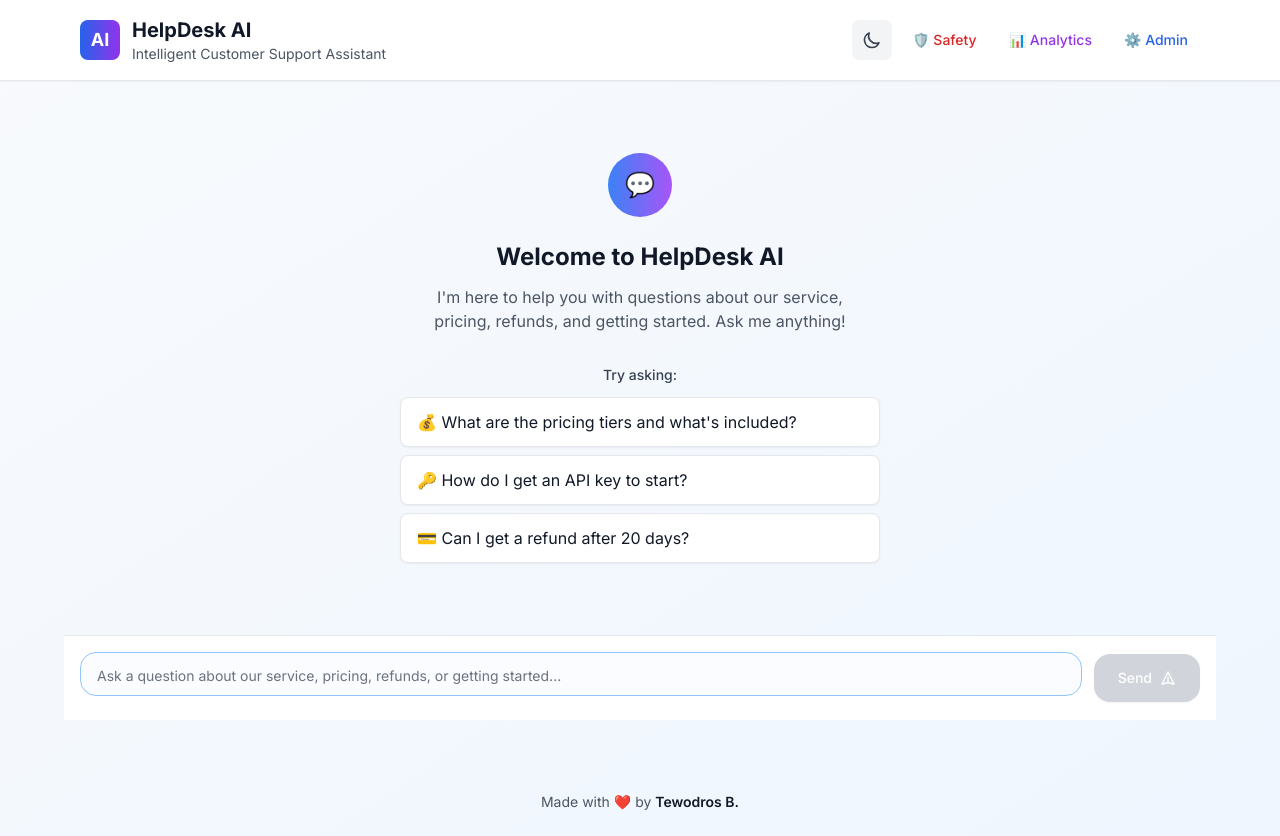
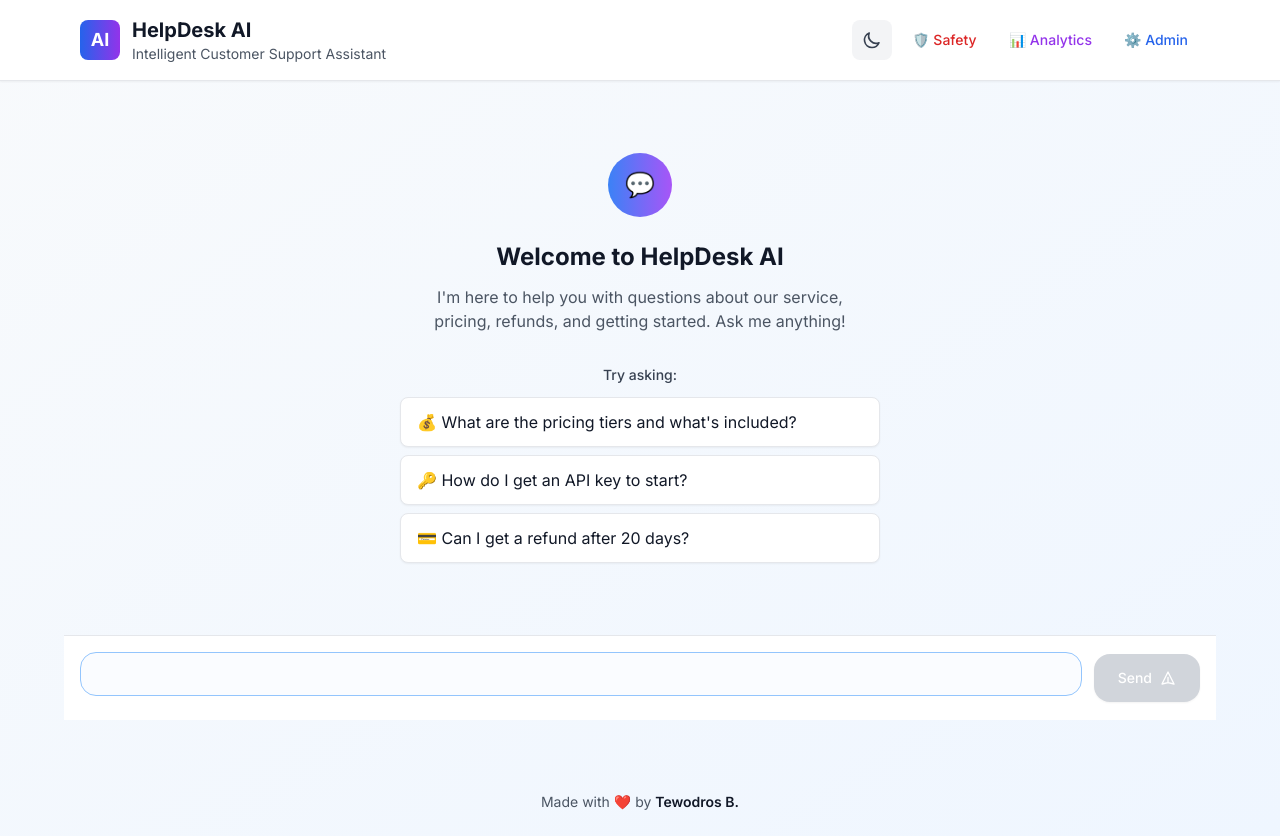
Before and after one commit to tediyo/HelpDesk-AI, a Next.js app: page / in a window 1280 px wide. Built offline with nearby package versions, Linux system fonts and the light colour scheme.

Commit message:
placeholder removed

```diff
--- a/src/components/ChatInput.tsx
+++ b/src/components/ChatInput.tsx
@@ -35,7 +35,6 @@ export default function ChatInput({ onSendMessage, disabled = false }: ChatInput
           value={message}
           onChange={(e) => setMessage(e.target.value)}
           onKeyDown={handleKeyDown}
-          placeholder="Ask a question about our service, pricing, refunds, or getting started..."
           className="w-full px-3 sm:px-4 py-2.5 sm:py-3 pr-8 sm:pr-12 border border-blue-300 dark:border-blue-600 rounded-xl sm:rounded-2xl focus:outline-none focus:ring-2 focus:ring-blue-500 focus:border-blue-500 resize-none text-gray-900 dark:text-white placeholder-gray-500 dark:placeholder-gray-400 bg-blue-50/30 dark:bg-blue-900/20 text-sm leading-relaxed scrollbar-hide overflow-hidden"
           disabled={disabled}
           rows={1}
```
